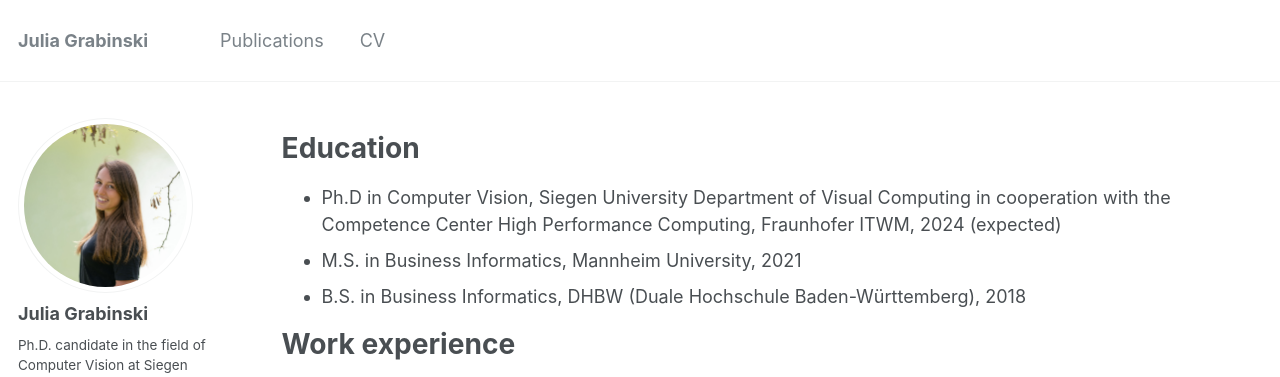
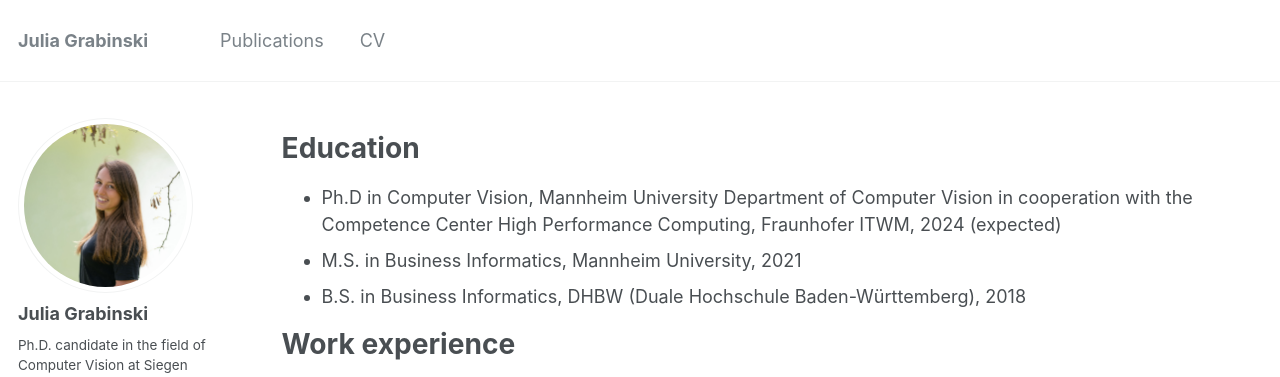
Before and after one commit to GeJulia/gejulia.github.io, a Jekyll site: the page built from _pages/cv.md, in a window 1280 px wide and 1187 px high. Shown: the top 377 px of the window. Built offline with Jekyll 4.4.1, drawn with Linux system fonts in a browser that asks for light colours; some web fonts are replaced.

Commit message:
Update cv.md

```diff
--- a/_pages/cv.md
+++ b/_pages/cv.md
@@ -12,7 +12,7 @@ redirect_from:
 Education
 ======
 
-* Ph.D in Computer Vision, Siegen University Department of Visual Computing in cooperation with the Competence Center High Performance Computing, Fraunhofer ITWM, 2024 (expected)
+* Ph.D in Computer Vision, Mannheim University Department of Computer Vision in cooperation with the Competence Center High Performance Computing, Fraunhofer ITWM, 2024 (expected)
 * M.S. in Business Informatics, Mannheim University, 2021
 * B.S. in Business Informatics, DHBW (Duale Hochschule Baden-Württemberg), 2018
 
```
